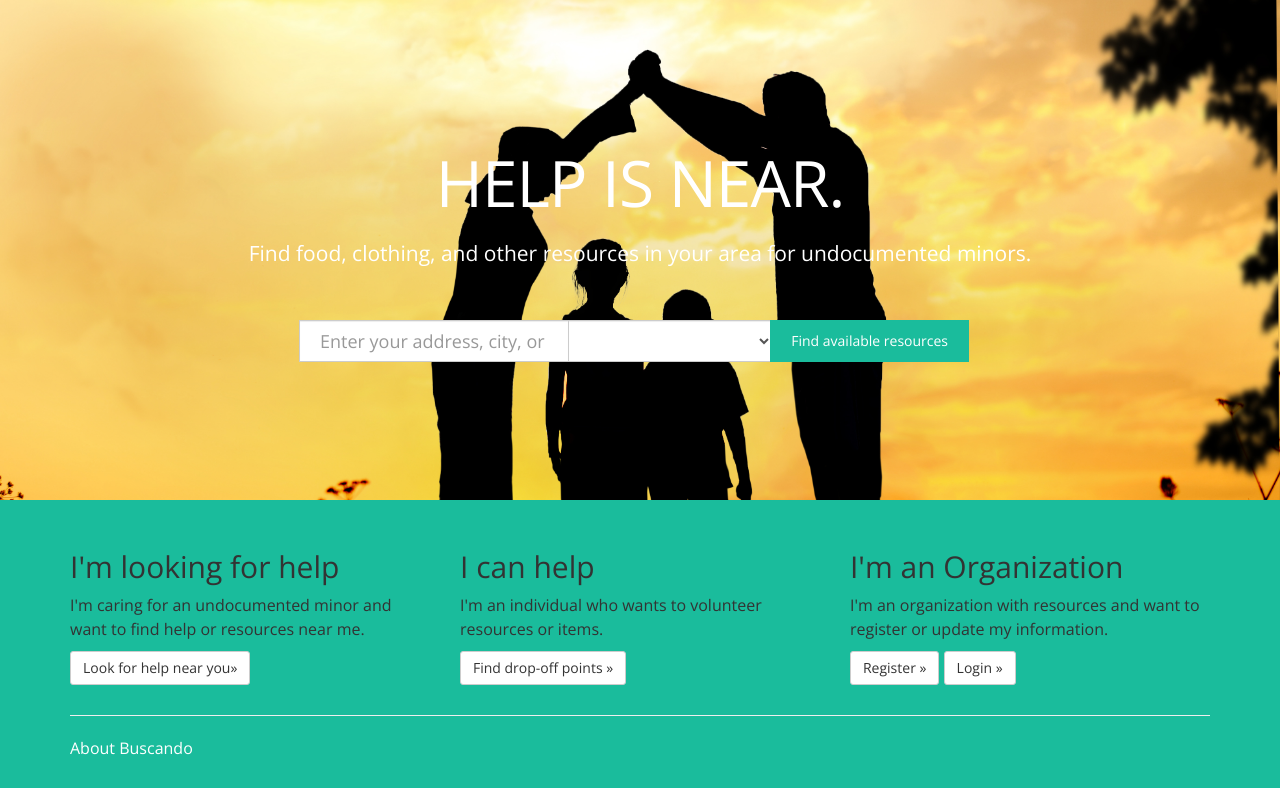
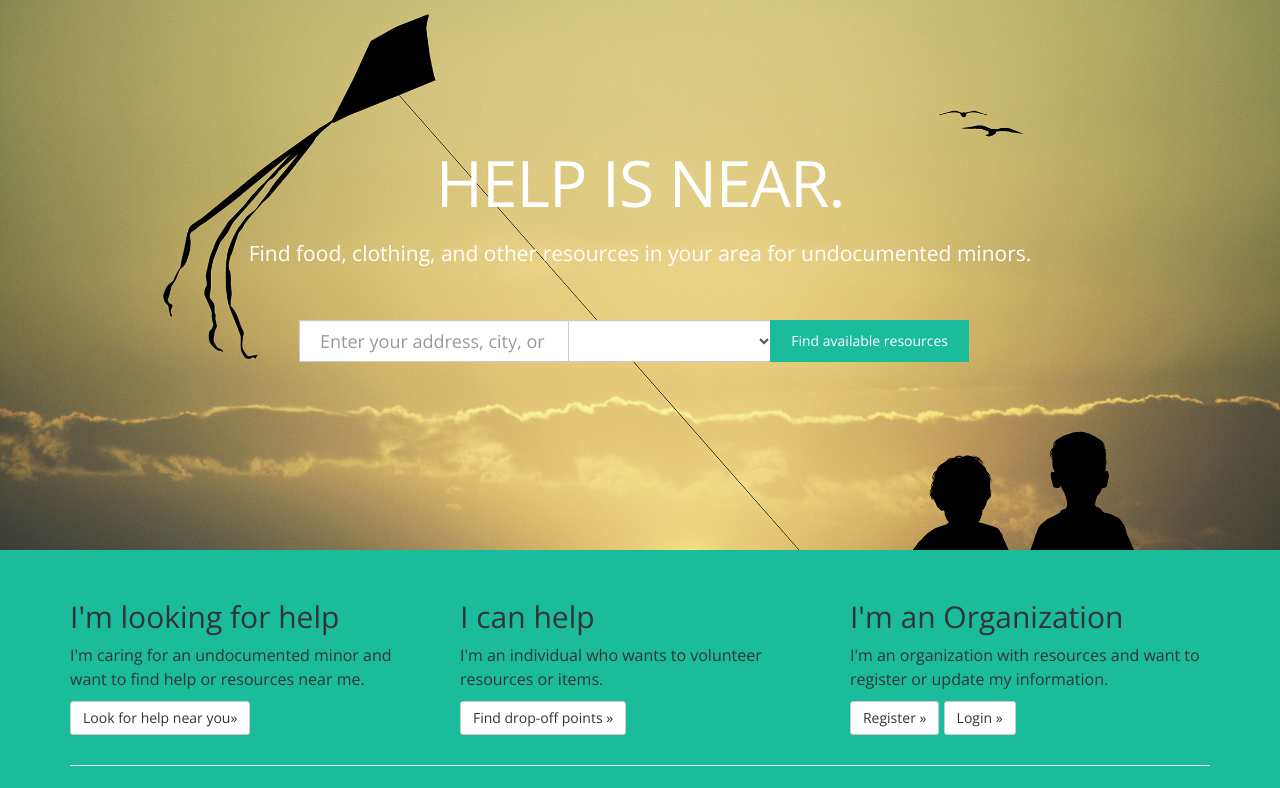
Before and after one commit to aliyarahman/buscando, a Django app: page / in a window 1280 px wide. Shown: the part 52-840 px from the top of the page. Before the commit the page ends 807 px from the top, so only its background shows below. Run offline with Django 3.2, Linux system fonts and the light colour scheme; parts of the project's set-up code (start-up, migrations or seed data) failed here and were passed over; some libraries are stand-ins or nearby versions.

Commit message:
Update splash image

```diff
--- a/app/static/sass/application.scss
+++ b/app/static/sass/application.scss
@@ -77,11 +77,10 @@ footer a:focus {
 
 .jumbotron {
     background-color: #444;
-    /* Temp image from unsplash */
-    background-image: url(../img/family.jpg);
-    background-position: center;
+    background-image: url(../img/kite.jpg);
+    background-position: bottom center;
     background-size: cover;
-    height: 500px;
+    height: 550px;
     color: #fff;
     text-align: center;
 }
```
Also changed, not shown: app/static/css/application.css, app/static/img/family.jpg (deleted), app/static/img/kite.jpg (added).
